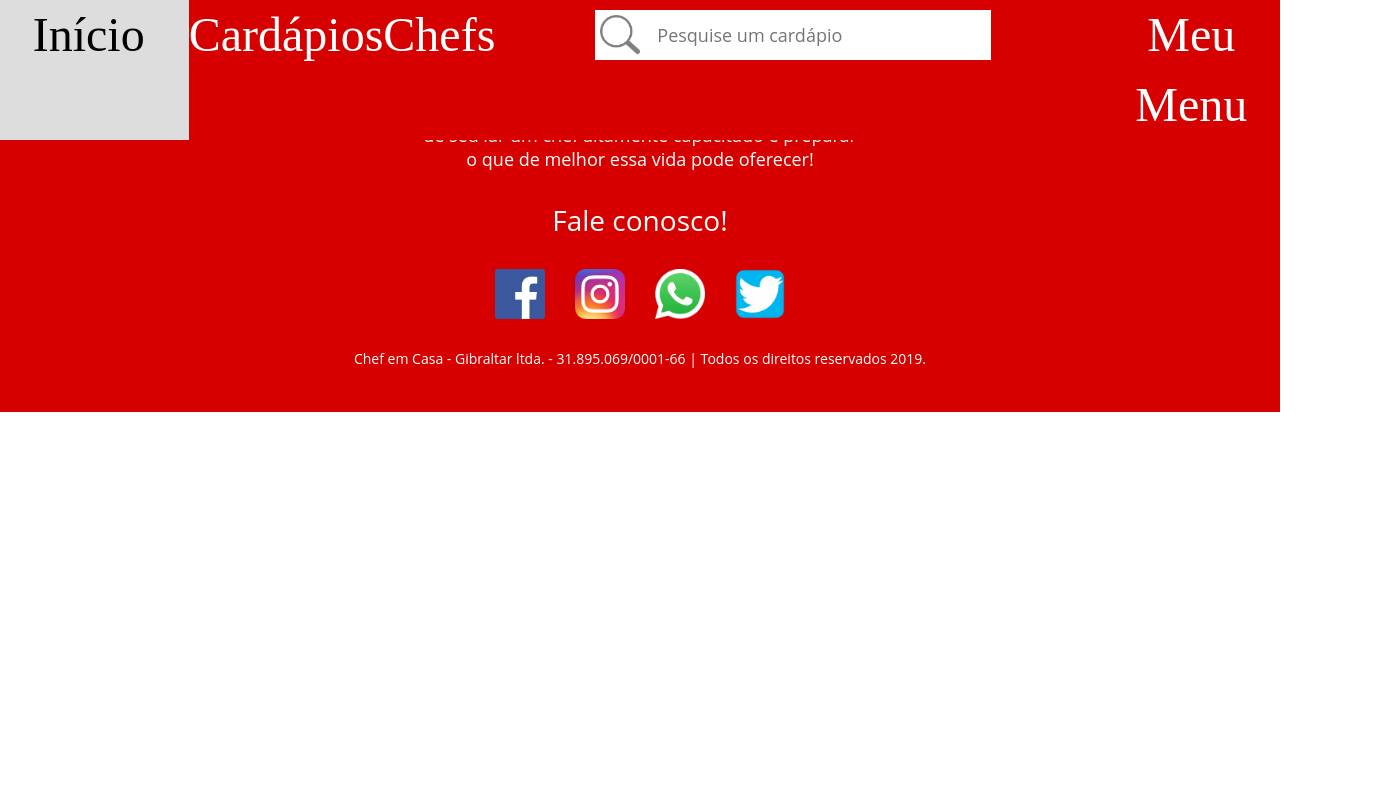
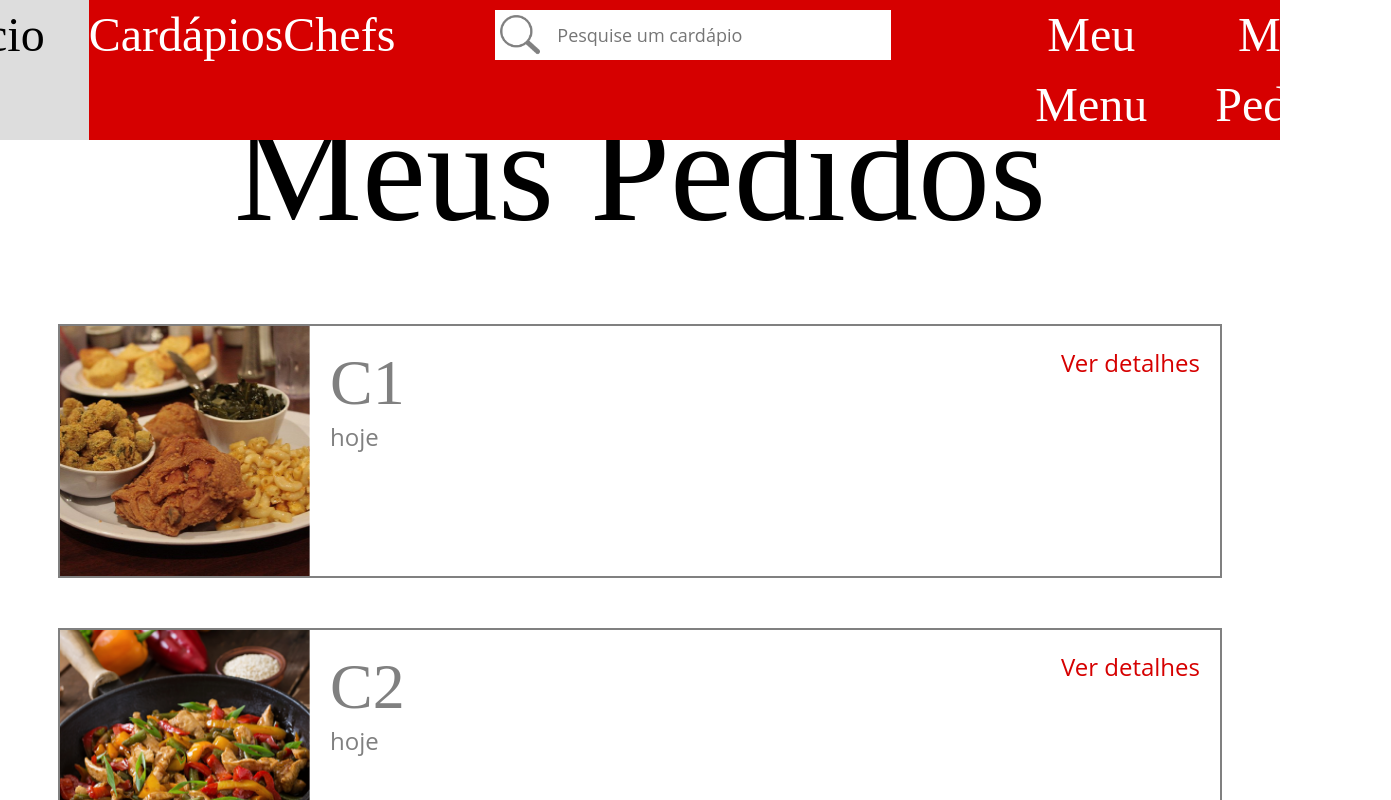
Before and after one commit to ViniciusGarciaSilva/Chef-em-casa, a React (Create React App) app: page /orders in a window 1280 px wide. Shown: the top 800 px of the page, 1391 px wide, since content can reach past the window. Built offline with nearby package versions, Linux system fonts and the light colour scheme; what webfontloader would draw is missing.

Commit message:
adiciona tela de listagem de pedidos

```diff
--- a/src/App.js
+++ b/src/App.js
@@ -6,6 +6,8 @@ import HomePage from './modules/home/home.page'
 import { Route, Switch } from 'react-router-dom';
 import './app.css';
 import Footer from './components/footer/footer.component';
+import OrderDetailPage from './modules/menus/orders/details/order-detail.page';
+import OrdersPage from './modules/menus/orders/general/orders.page';
 
 
 class App extends React.Component {
@@ -18,6 +20,7 @@ class App extends React.Component {
               <Route path='/' exact={true}  component={HomePage} />
               <Route path="/menu-detail/:id" component={MenuDetailPage} />
               <Route path="/menus" component={MenusPage} />
+              <Route path="/orders" component={OrdersPage} />
             </Switch>
           </div>
           <Footer/>
--- a/src/components/header/header.component.tsx
+++ b/src/components/header/header.component.tsx
@@ -16,6 +16,7 @@ export default class Header extends React.Component<any, any> {
             <input className='search-bar' placeholder='Pesquise um cardápio' />
           </div>
           <NavLink to='/menus'><a>Meu Menu</a></NavLink>
+          <NavLink to='/orders'><a>Meus Pedidos</a></NavLink>
         </div>
       </header>
     );
--- /dev/null
+++ b/src/components/order/order-cell.component.tsx
@@ -0,0 +1,29 @@
+import * as React from 'react';
+import './order-cell.css'
+import { NavLink } from 'react-router-dom';
+
+export interface OrderCellProps {
+  customerName: string;
+  schedule: string;
+  img: any;
+  id: string;
+}
+
+export default class OrderCell extends React.Component<OrderCellProps, any> {
+  render() {
+    return (
+      <div className='menu-cell'>
+        <img className='menu-cell__img' src={this.props.img}></img>
+        <div className='menu-cell__info'>
+          <div className='menu-cell__info__column'>
+            <p className='menu-cell__info__title'>{this.props.customerName}</p>
+            <p className='menu-cell__info__description'>{this.props.schedule}</p>
+          </div>
+          <div className='menu-cell__info__column'>
+            <NavLink style={{textDecoration: 'none'}} to={`/menu-detail/${this.props.id}`}><p className='menu-cell__info__details'>Ver detalhes</p></NavLink>
+          </div>
+        </div>
+      </div>
+    );
+  }
+};
--- /dev/null
+++ b/src/components/order/order-cell.css
@@ -0,0 +1,47 @@
+.menu-cell {
+  border-color: grey;
+  border-style: solid;
+  border-width: 2px;
+  display: flex;
+  width: 1160px;
+  height: 250px;
+  margin-top: 50px;
+}
+
+.menu-cell__img {
+  width: 250px;
+  height: 250px;
+}
+
+.menu-cell__info {
+  display: flex;
+  justify-content: space-between;
+  width: 910px;
+}
+
+.menu-cell__info__column {
+  flex-direction: column;
+  margin: 20px;
+}
+
+.menu-cell__info__title {
+  font-size: 64px;
+  font-family: "Just Another Hand";
+  color: grey;
+  margin: 0px;
+}
+
+.menu-cell__info__description {
+  font-size: 24px;
+  font-family: "Open Sans";
+  color: grey;
+  width: 680px;
+  margin: 0px;
+}
+
+.menu-cell__info__details {
+  font-size: 24px;
+  font-family: "Open Sans";
+  color: #D60000;
+  margin: 0px;
+}
--- /dev/null
+++ b/src/data/orders.data.tsx
@@ -0,0 +1,61 @@
+import prato1 from '../images/mock/prato1.png'
+import prato2 from '../images/mock/prato2.png'
+import prato3 from '../images/mock/prato3.png'
+import { Order } from '../model/order.model';
+
+export function getOrders(id: string): Order[] {
+  return OrderMock;
+}
+
+export function getMenuDetail(id: string): Order {
+  const menu = OrderMock.find(menu => menu.id === id);
+  return menu ? menu : OrderMock[0];
+}
+
+const OrderMock: Order[] = [
+  {
+    id: '0',
+    providerId: '0',
+    customerId: '0',
+    description: 'Delicioso prato preparado com frango, batatas e repolho.',
+    customerName: 'C1',
+    schedule: 'hoje',
+    img: prato1,
+    details: {
+      appetizer: 'Prato de entrada e seus ingredientes',
+      main: 'Prato principal e seus ingredientes',
+      dessert: 'Sobremesa e seus ingredientes',
+    },
+    price: '00,00',
+  },
+  {
+    id: '1',
+    providerId: '0',
+    customerId: '0',
+    description: 'Delicioso prato preparado com frango, batatas e repolho.',
+    customerName: 'C2',
+    schedule: 'hoje',
+    img: prato2,
+    details: {
+      appetizer: 'Prato de entrada e seus ingredientes',
+      main: 'Prato principal e seus ingredientes',
+      dessert: 'Sobremesa e seus ingredientes',
+    },
+    price: '00,00',
+  },
+  {
+    id: '2',
+    providerId: '0',
+    customerId: '0',
+    description: 'Delicioso prato preparado com frango, batatas e repolho.',
+    customerName: 'C3',
+    schedule: 'hoje',
+    img: prato3,
+    details: {
+      appetizer: 'Prato de entrada e seus ingredientes',
+      main: 'Prato principal e seus ingredientes',
+      dessert: 'Sobremesa e seus ingredientes',
+    },
+    price: '00,00',
+  },
+]
--- a/src/modules/menus/orders/details/order-detail.view.tsx
+++ b/src/modules/menus/orders/details/order-detail.view.tsx
@@ -1,7 +1,7 @@
 import * as React from 'react';
-import prato3 from '../../../images/mock/prato3.png';
+import prato3 from '../../../../images/mock/prato3.png';
 import './order-detail.css';
-import ic_prato from '../../../images/ic_prato.png';
+import ic_prato from '../../../../images/ic_prato.png';
 
 export default class OrderDetailView extends React.Component<any, any> {
   private renderDetails(title: string, description: string, icon: any): any {
--- /dev/null
+++ b/src/modules/menus/orders/general/orders.controller.tsx
@@ -0,0 +1,24 @@
+import * as React from 'react';
+import OrdersView from './orders.view';
+import { Order } from "../../../../model/order.model";
+import { getOrders } from '../../../../data/orders.data';
+
+export default class OrdersController extends React.Component<any, any> {
+  constructor(props: any) {
+    super(props);
+    this.state = {
+      orders: []
+    };
+  }
+
+  componentDidMount() {
+    const orders: Order[] = getOrders("");
+    this.setState({orders: orders});
+  }
+
+  render() {
+    return (
+      <OrdersView orders={this.state.orders}/>
+    );
+  }
+}
--- /dev/null
+++ b/src/modules/menus/orders/general/orders.css
@@ -0,0 +1,15 @@
+.menus {
+  display: flex;
+  flex-direction: column;
+  align-items: center;
+}
+
+.menus__title__container {
+  text-align: center;
+}
+
+.menus__title__text {
+  font-size: 144px;
+  font-family: "Just Another Hand";
+  margin: 20px;
+}
--- /dev/null
+++ b/src/modules/menus/orders/general/orders.page.tsx
@@ -0,0 +1,10 @@
+import * as React from 'react';
+import OrdersController from './orders.controller';
+
+export default class OrdersPage extends React.Component<any, any> {
+  render() {
+    return (
+      <OrdersController/>
+    );
+  }
+};
--- /dev/null
+++ b/src/modules/menus/orders/general/orders.view.tsx
@@ -0,0 +1,23 @@
+import * as React from 'react';
+import './orders.css';
+import OrderCell from '../../../../components/order/order-cell.component';
+import { Order } from '../../../../model/order.model';
+
+interface OrdersViewProps {
+  orders: Order[];
+}
+
+export default class OrdersView extends React.Component<OrdersViewProps, any> {
+  render() {
+    return (
+      <div className='menus'>
+        <div className='menus__title__container'>
+          <p className='menus__title__text'>Meus Pedidos</p>
+        </div>
+        <div>
+          {this.props.orders.map( (order: Order) => <OrderCell {...order}/>)}
+        </div>
+      </div>
+    );
+  }
+};
--- a/tsconfig.json
+++ b/tsconfig.json
@@ -15,7 +15,7 @@
     "module": "esnext",
     "moduleResolution": "node",
     "resolveJsonModule": true,
-    "isolatedModules": false,
+    "isolatedModules": true,
     "noEmit": true,
     "jsx": "preserve"
   },
```
Also changed, not shown: src/model/order.model.tsx (added, +15 -0 lines).
